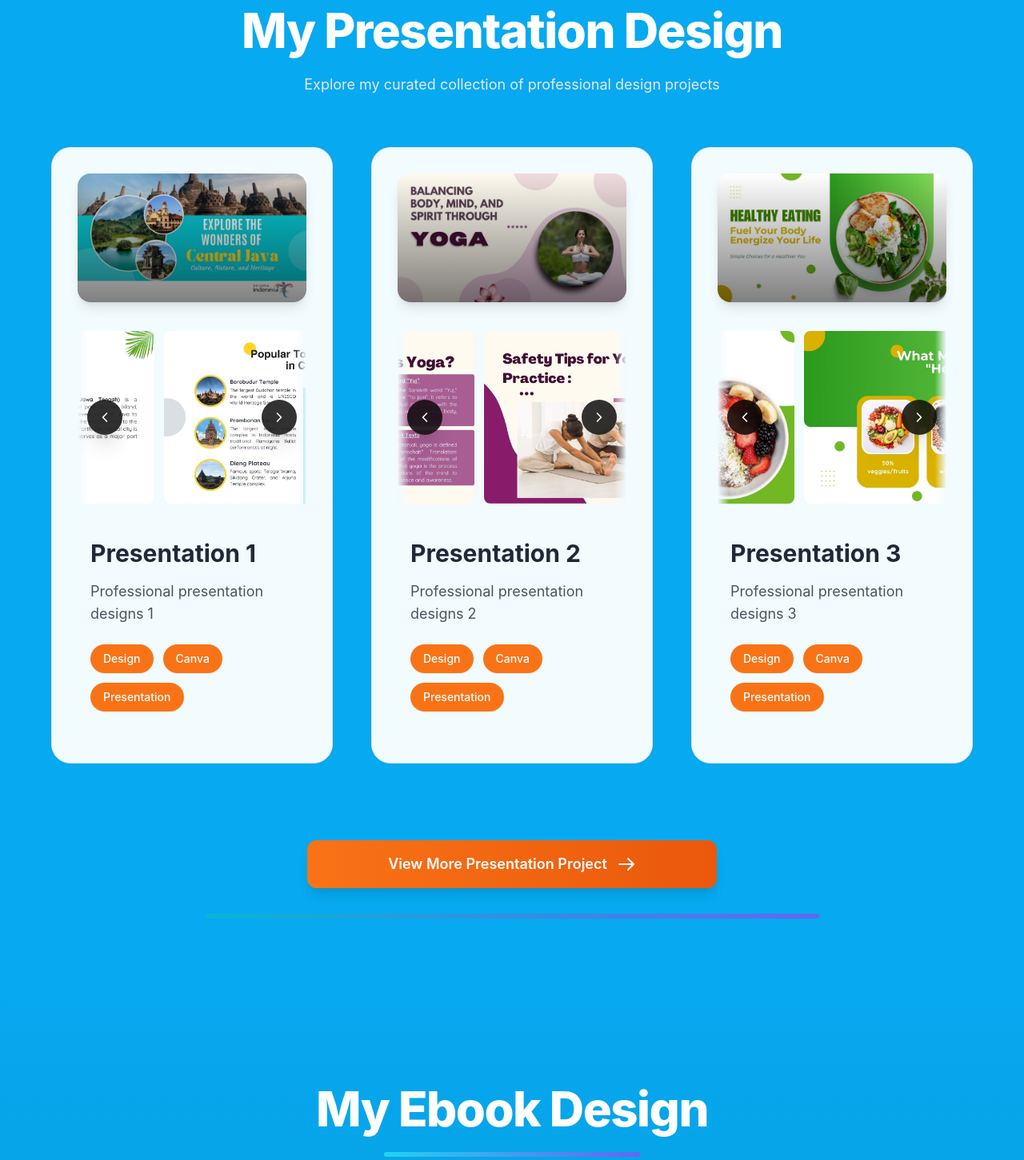
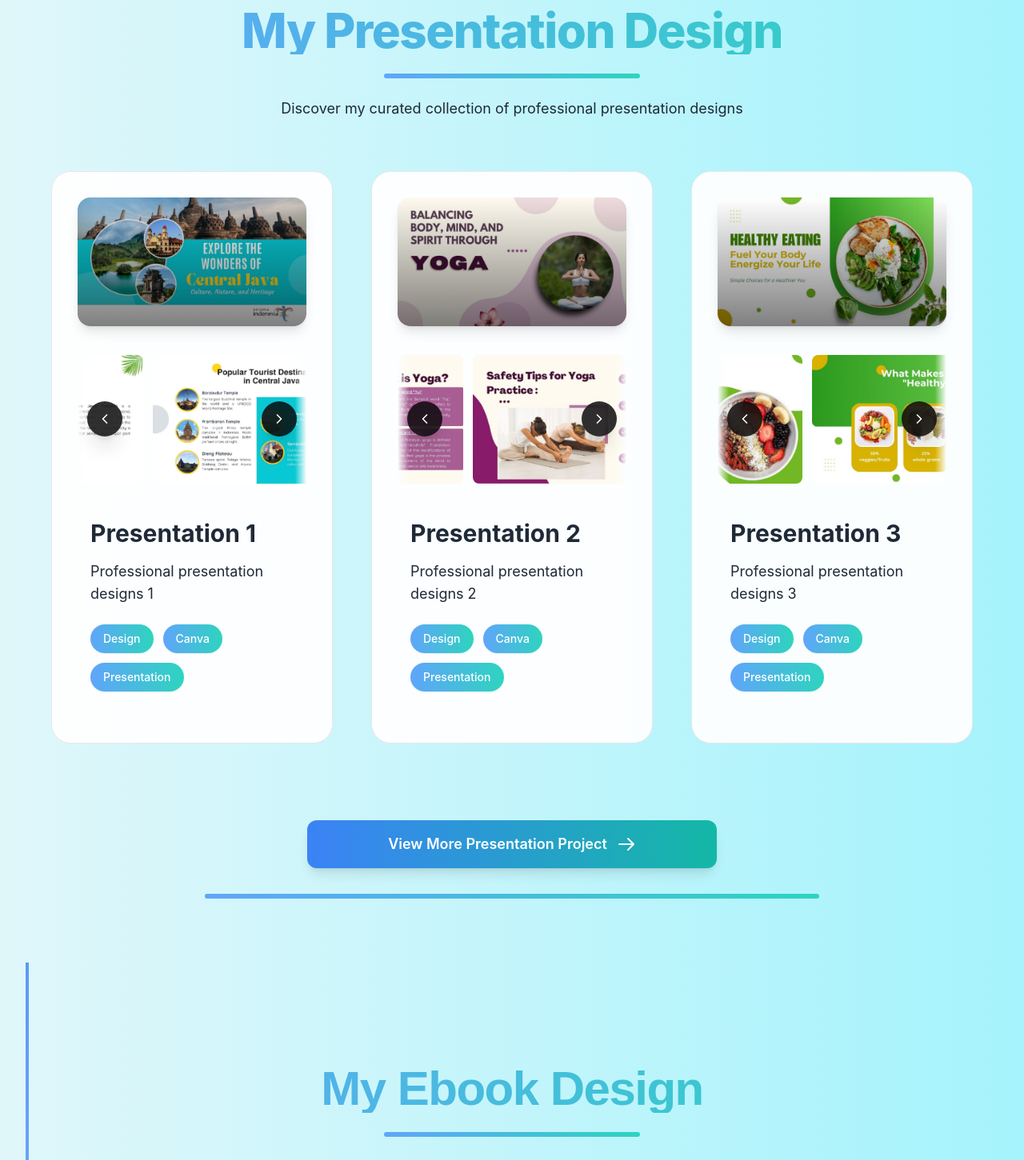
Before and after one commit to sendhi91/justacontent, a React (Create React App) app: page /ebook in a window 1280 px wide. Shown: the part 920-2371 px from the top of the page at 80% size. Built offline with nearby package versions, Linux system fonts and the light colour scheme.

Commit message:
Add files via upload

```diff
--- a/src/components/Project1.jsx
+++ b/src/components/Project1.jsx
@@ -158,13 +158,28 @@ const Projects = () => {
     }
   };
 
+  const pageVariants = {
+    initial: { opacity: 0, x: "100%" },
+    animate: { opacity: 1, x: 0 },
+    exit: { opacity: 0, x: "-100%" },
+  };
+
+  const pageTransition = {
+    duration: 0.5,
+    ease: "easeInOut",
+  };
+
   return (
     <motion.section
-      initial="hidden"
-      animate="visible"
+      variants={pageVariants}
+      initial="initial"
+      animate="animate"
       exit="exit"
+      transition={pageTransition}
       className={`relative overflow-hidden px-6 sm:px-12 md:px-16 pt-32 pb-20 max-w-8xl mx-auto min-h-screen ${
-        darkMode ? 'bg-[#0F8BCC]' : 'bg-[#07A9F0]'
+        darkMode
+          ? 'bg-gradient-to-r from-[#1e3a8a] to-[#5b21b6]'
+          : 'bg-gradient-to-r from-[#e0f7fa] to-[#a5f3fc]'
       }`}
     >
       {/* <audio ref={audioRef} src="/audio/bg-music.mp3" /> */}
@@ -185,11 +200,17 @@ const Projects = () => {
           }
         }}
       >
-        <h2 className="text-5xl sm:text-6xl font-extrabold mb-6 text-white tracking-tight">
+        <h2 className="text-5xl sm:text-6xl font-extrabold mb-6 text-transparent bg-clip-text bg-gradient-to-r from-blue-400 to-teal-400 dark:from-teal-300 dark:to-blue-300 tracking-tight">
           My Presentation Design
         </h2>
-        <p className={`max-w-3xl mx-auto text-lg ${darkMode ? 'text-gray-100' : 'text-gray-200'}`}>
-          Explore my curated collection of professional design projects
+        <motion.div
+          initial={{ scaleX: 0 }}
+          animate={{ scaleX: 1 }}
+          transition={{ duration: 0.8, ease: "easeOut" }}
+          className="h-1.5 bg-gradient-to-r from-blue-400 to-teal-400 rounded-full mx-auto w-1/2 max-w-xs"
+        />
+        <p className={`max-w-3xl mx-auto text-lg mt-6 ${darkMode ? 'text-gray-200' : 'text-gray-800'}`}>
+          Discover my curated collection of professional presentation designs
         </p>
       </motion.div>
 
@@ -199,17 +220,24 @@ const Projects = () => {
             key={project.id}
             variants={itemVariants}
             whileHover="hover"
-            className={`p-8 rounded-3xl border transition-all duration-300 ${
+            className={`p-8 rounded-3xl border transition-all duration-300 relative overflow-hidden ${
               darkMode
-                ? 'bg-gray-800/95 hover:bg-gray-800/100 border-gray-700 hover:border-blue-400'
+                ? 'bg-gray-800/95 hover:bg-gray-800/100 border-gray-700 hover:border-teal-400'
                 : 'bg-white/95 hover:bg-white/100 border-gray-200 hover:border-blue-400'
             }`}
             custom={index}
           >
-            <div className="mb-8">
+            <motion.div
+              className="absolute inset-0 border-4 border-transparent rounded-3xl"
+              whileHover={{
+                borderColor: darkMode ? 'rgba(20, 184, 166, 0.5)' : 'rgba(59, 130, 246, 0.5)',
+                transition: { duration: 0.3 }
+              }}
+            />
+            <div className="mb-8 relative z-10">
               <motion.div
                 whileHover={{ scale: 1.03 }}
-                className="relative w-full aspect-[16/9] rounded-2xl overflow-hidden mb-6 shadow-lg"
+                className="relative w-full max-w-md mx-auto aspect-[16/9] rounded-2xl overflow-hidden mb-6 shadow-lg"
                 transition={{ type: "spring", stiffness: 300 }}
               >
                 <img
@@ -223,6 +251,15 @@ const Projects = () => {
                   }}
                 />
                 <div className={`absolute inset-0 bg-gradient-to-t ${darkMode ? 'from-black/70' : 'from-black/50'} to-transparent`} />
+                <motion.div
+                  className="absolute inset-0 flex items-center justify-center opacity-0 bg-black/50"
+                  whileHover={{ opacity: 1 }}
+                  transition={{ duration: 0.3 }}
+                >
+                  <p className="text-white text-center p-4 text-sm font-medium">
+                    {project.description}
+                  </p>
+                </motion.div>
               </motion.div>
 
               {project.slideshowImages?.length > 0 && (
@@ -253,9 +290,9 @@ const Projects = () => {
                     {[...project.slideshowImages, ...project.slideshowImages].map((img, idx) => (
                       <motion.div
                         key={`${project.id}-${idx}`}
-                        className={`relative aspect-[16/9] w-96 flex-shrink-0 rounded-lg overflow-hidden ${
+                        className={`relative w-full max-w-xs aspect-[16/9] flex-shrink-0 rounded-lg overflow-hidden ${
                           idx % project.slideshowImages.length === (currentSlide[project.id] || 0)
-                            ? 'ring-2 ring-blue-400'
+                            ? 'ring-2 ring-teal-400'
                             : ''
                         }`}
                         whileHover={{ scale: 1.06 }}
@@ -293,11 +330,11 @@ const Projects = () => {
               )}
             </div>
 
-            <div className="px-4">
-              <h3 className={`text-3xl font-bold mb-4 ${darkMode ? 'text-white' : 'text-gray-800'}`}>
+            <div className="px-4 relative z-10">
+              <h3 className={`text-3xl font-bold mb-4 ${darkMode ? 'text-gray-200' : 'text-gray-800'}`}>
                 {project.title}
               </h3>
-              <p className={`mb-6 text-lg ${darkMode ? 'text-gray-200' : 'text-gray-600'}`}>
+              <p className={`mb-6 text-lg ${darkMode ? 'text-gray-200' : 'text-gray-800'}`}>
                 {project.description}
               </p>
 
@@ -306,11 +343,7 @@ const Projects = () => {
                   <motion.span
                     key={tag}
                     whileHover={{ scale: 1.12 }}
-                    className={`px-4 py-2 rounded-full text-sm font-medium ${
-                      darkMode
-                        ? 'bg-orange-500 text-white hover:bg-blue-500 hover:text-white'
-                        : 'bg-orange-500 text-white hover:bg-blue-500 hover:text-white'
-                    } transition-colors shadow-sm`}
+                    className={`px-4 py-2 rounded-full text-sm font-medium bg-gradient-to-r from-blue-400 to-teal-400 hover:from-blue-500 hover:to-teal-500 text-white transition-colors shadow-sm`}
                   >
                     {tag}
                   </motion.span>
@@ -330,11 +363,11 @@ const Projects = () => {
             onClick={handleViewProject}
             whileHover={{
               scale: 1.06,
-              boxShadow: '0 0 20px rgba(72, 187, 120, 0.7)'
+              boxShadow: '0 0 20px rgba(20, 184, 166, 0.7)'
             }}
             whileTap={{ scale: 0.97 }}
             transition={{ type: 'spring', stiffness: 250, damping: 15 }}
-            className="w-full max-w-lg mx-auto py-4 px-8 bg-gradient-to-r from-orange-500 to-orange-600 hover:from-green-500 hover:to-green-600 text-white font-semibold rounded-xl flex items-center justify-center gap-3 transition-all duration-300 shadow-lg"
+            className="w-full max-w-lg mx-auto py-4 px-8 bg-gradient-to-r from-blue-500 to-teal-500 hover:from-blue-600 hover:to-teal-600 text-white font-semibold rounded-xl flex items-center justify-center gap-3 transition-all duration-300 shadow-lg"
             aria-label="View Presentation Project"
           >
             <span className="text-lg">View More Presentation Project</span>
@@ -346,7 +379,7 @@ const Projects = () => {
             initial={{ opacity: 0, scaleX: 0 }}
             animate={{ opacity: 1, scaleX: 1 }}
             transition={{ duration: 0.5, delay: 0.7 }}
-            className="mt-8 h-1.5 bg-gradient-to-r from-cyan-500 to-indigo-500 rounded-full mx-auto w-4/5 sm:w-2/3"
+            className="mt-8 h-1.5 bg-gradient-to-r from-blue-400 to-teal-400 rounded-full mx-auto w-4/5 sm:w-2/3"
           />
         </motion.div>
       </motion.div>
--- a/src/components/Project2.jsx
+++ b/src/components/Project2.jsx
@@ -184,6 +184,18 @@ const Projects = () => {
     ease: "easeInOut",
   };
 
+  // Floating elements for background effect
+  const floatingElements = Array.from({ length: 8 }).map((_, i) => ({
+    id: i,
+    x: Math.random() * 100,
+    delay: Math.random() * 5,
+    duration: 10 + Math.random() * 10,
+    size: 10 + Math.random() * 20,
+    yStart: -50 - Math.random() * 100,
+    yEnd: window.innerHeight + 50,
+    shape: ['circle', 'star', 'triangle'][Math.floor(Math.random() * 3)],
+  }));
+
   return (
     <motion.section
       variants={pageVariants}
@@ -193,11 +205,69 @@ const Projects = () => {
       transition={pageTransition}
       className={`relative overflow-hidden px-6 sm:px-12 md:px-16 pt-32 pb-20 max-w-8xl mx-auto min-h-screen ${
         darkMode
-          ? 'bg-gradient-to-b from-[#0F8BCC] to-[#0A5A8A]'
-          : 'bg-gradient-to-b from-[#07A9F0] to-[#0582B8]'
+          ? 'bg-gradient-to-r from-[#1e3a8a] to-[#5b21b6]'
+          : 'bg-gradient-to-r from-[#e0f7fa] to-[#a5f3fc]'
       }`}
     >
       {/* <audio ref={audioRef} src="/audio/bg-music.mp3" /> */}
+
+      {/* Left Marker Line */}
+      <motion.div
+        className="absolute left-0 md:left-8 top-0 h-full w-1 animate-pulse"
+        style={{
+          background: darkMode
+            ? 'linear-gradient(to bottom, #14b8a6, rgba(20,184,166,0.3))'
+            : 'linear-gradient(to bottom, #3b82f6, rgba(59,130,246,0.3))',
+        }}
+        initial={{ scaleY: 0 }}
+        animate={{
+          scaleY: 1,
+          transition: { delay: 0.3, duration: 1.2, ease: 'easeOut' },
+        }}
+      />
+
+      {/* Floating Elements */}
+      {floatingElements.map((element) => (
+        <motion.div
+          key={element.id}
+          className={`absolute ${darkMode ? 'text-teal-300' : 'text-blue-300'} z-0`}
+          style={{
+            left: `${element.x}%`,
+            top: `${element.yStart}px`,
+            width: `${element.size}px`,
+            height: `${element.size}px`,
+            opacity: 0.3,
+          }}
+          animate={{
+            y: [element.yStart, element.yEnd],
+            opacity: [0.3, 0.7, 0.3],
+            rotate: 360,
+          }}
+          transition={{
+            delay: element.delay,
+            duration: element.duration,
+            repeat: Infinity,
+            repeatType: 'loop',
+            ease: 'easeInOut',
+          }}
+        >
+          {element.shape === 'circle' && (
+            <svg viewBox="0 0 24 24" fill="currentColor">
+              <circle cx="12" cy="12" r="12" />
+            </svg>
+          )}
+          {element.shape === 'star' && (
+            <svg viewBox="0 0 24 24" fill="currentColor">
+              <path d="M12 2l3.09 6.26L22 9.27l-5 4.87 1.18 6.88L12 17.77l-6.18 3.25L7 14.14 2 9.27l6.91-1.01L12 2z" />
+            </svg>
+          )}
+          {element.shape === 'triangle' && (
+            <svg viewBox="0 0 24 24" fill="currentColor">
+              <path d="M12 4L4 20h16L12 4z" />
+            </svg>
+          )}
+        </motion.div>
+      ))}
 
       <motion.div
         className="mb-16 text-center relative z-10"
@@ -215,16 +285,16 @@ const Projects = () => {
           }
         }}
       >
-        <h2 className="text-5xl sm:text-6xl font-extrabold mb-6 text-white tracking-tight">
+        <h2 className="text-5xl sm:text-6xl font-extrabold mb-6 text-transparent bg-clip-text bg-gradient-to-r from-blue-400 to-teal-400 dark:from-teal-300 dark:to-blue-300 tracking-tight font-poppins">
           My Ebook Design
         </h2>
         <motion.div
           initial={{ scaleX: 0 }}
           animate={{ scaleX: 1 }}
           transition={{ duration: 0.8, ease: "easeOut" }}
-          className="h-1.5 bg-gradient-to-r from-cyan-400 to-indigo-500 rounded-full mx-auto w-1/2 max-w-xs"
+          className="h-1.5 bg-gradient-to-r from-blue-400 to-teal-400 rounded-full mx-auto w-1/2 max-w-xs"
         />
-        <p className={`max-w-3xl mx-auto text-lg mt-6 ${darkMode ? 'text-gray-100' : 'text-gray-200'}`}>
+        <p className={`max-w-3xl mx-auto text-lg mt-6 font-poppins ${darkMode ? 'text-gray-200' : 'text-gray-800'}`}>
           Discover my curated collection of professional eBook designs
         </p>
       </motion.div>
@@ -235,9 +305,9 @@ const Projects = () => {
             key={project.id}
             variants={itemVariants}
             whileHover="hover"
-            className={`p-8 rounded-3xl border transition-all duration-300 relative overflow-hidden ${
+            className={`p-8 rounded-3xl border transition-all duration-300 relative overflow-hidden backdrop-blur-sm ${
               darkMode
-                ? 'bg-gray-800/95 hover:bg-gray-800/100 border-gray-700 hover:border-blue-400'
+                ? 'bg-gray-800/95 hover:bg-gray-800/100 border-gray-700 hover:border-teal-400'
                 : 'bg-white/95 hover:bg-white/100 border-gray-200 hover:border-blue-400'
             }`}
             custom={index}
@@ -245,13 +315,21 @@ const Projects = () => {
             <motion.div
               className="absolute inset-0 border-4 border-transparent rounded-3xl"
               whileHover={{
-                borderColor: darkMode ? 'rgba(59, 130, 246, 0.5)' : 'rgba(59, 130, 246, 0.7)',
+                borderColor: darkMode ? 'rgba(20, 184, 166, 0.5)' : 'rgba(59, 130, 246, 0.5)',
                 transition: { duration: 0.3 }
               }}
             />
             <div className="mb-8 relative z-10">
               <motion.div
                 whileHover={{ scale: 1.03 }}
+                animate={{
+                  scale: [1, 1.02, 1, 1.03, 1],
+                  transition: {
+                    duration: 3,
+                    repeat: Infinity,
+                    ease: 'easeInOut',
+                  },
+                }}
                 className="relative w-full max-w-md mx-auto aspect-[148/210] rounded-2xl overflow-hidden mb-6 shadow-lg"
                 transition={{ type: "spring", stiffness: 300 }}
               >
@@ -271,7 +349,7 @@ const Projects = () => {
                   whileHover={{ opacity: 1 }}
                   transition={{ duration: 0.3 }}
                 >
-                  <p className="text-white text-center p-4 text-sm font-medium">
+                  <p className="text-white text-center p-4 text-sm font-medium font-poppins">
                     {project.description}
                   </p>
                 </motion.div>
@@ -307,7 +385,7 @@ const Projects = () => {
                         key={`${project.id}-${idx}`}
                         className={`relative w-full max-w-xs aspect-[148/210] flex-shrink-0 rounded-lg overflow-hidden ${
                           idx % project.slideshowImages.length === (currentSlide[project.id] || 0)
-                            ? 'ring-2 ring-blue-400'
+                            ? 'ring-2 ring-teal-400'
                             : ''
                         }`}
                         whileHover={{ scale: 1.06 }}
@@ -318,8 +396,8 @@ const Projects = () => {
                           className="w-full h-full object-contain bg-gray-100"
                           loading="lazy"
                           onError={(e) => {
-    e.target.onerror = null; // Prevent infinite loop if placeholder also fails
-    e.target.src = project.placeholder; // Set fallback image
+                            e.target.onerror = null;
+                            e.target.src = project.placeholder;
                           }}
                         />
                         {idx % project.slideshowImages.length === (currentSlide[project.id] || 0) && (
@@ -346,10 +424,10 @@ const Projects = () => {
             </div>
 
             <div className="px-4 relative z-10">
-              <h3 className={`text-3xl font-bold mb-4 ${darkMode ? 'text-white' : 'text-gray-800'}`}>
+              <h3 className={`text-3xl font-bold mb-4 font-poppins ${darkMode ? 'text-gray-200' : 'text-gray-800'}`}>
                 {project.title}
               </h3>
-              <p className={`mb-6 text-lg ${darkMode ? 'text-gray-200' : 'text-gray-600'}`}>
+              <p className={`mb-6 text-lg font-poppins ${darkMode ? 'text-gray-200' : 'text-gray-800'}`}>
                 {project.description}
               </p>
 
@@ -358,11 +436,7 @@ const Projects = () => {
                   <motion.span
                     key={tag}
                     whileHover={{ scale: 1.12 }}
-                    className={`px-4 py-2 rounded-full text-sm font-medium ${
-                      darkMode
-                        ? 'bg-orange-500 text-white hover:bg-blue-500 hover:text-white'
-                        : 'bg-orange-500 text-white hover:bg-blue-500 hover:text-white'
-                    } transition-colors shadow-sm`}
+                    className={`px-4 py-2 rounded-full text-sm font-medium font-poppins bg-gradient-to-r from-blue-400 to-teal-400 hover:from-blue-500 hover:to-teal-500 text-white transition-colors shadow-sm`}
                   >
                     {tag}
                   </motion.span>
@@ -382,11 +456,11 @@ const Projects = () => {
             onClick={handleViewProject}
             whileHover={{
               scale: 1.06,
-              boxShadow: '0 0 20px rgba(72, 187, 120, 0.7)'
+              boxShadow: '0 0 20px rgba(20, 184, 166, 0.7)'
             }}
             whileTap={{ scale: 0.97 }}
             transition={{ type: 'spring', stiffness: 250, damping: 15 }}
-            className="w-full max-w-lg mx-auto py-4 px-8 bg-gradient-to-r from-orange-500 to-orange-600 hover:from-green-500 hover:to-green-600 text-white font-semibold rounded-xl flex items-center justify-center gap-3 transition-all duration-300 shadow-lg"
+            className="w-full max-w-lg mx-auto py-4 px-8 bg-gradient-to-r from-blue-500 to-teal-500 hover:from-blue-600 hover:to-teal-600 text-white font-semibold rounded-xl flex items-center justify-center gap-3 transition-all duration-300 shadow-lg font-poppins"
             aria-label="View Ebook Project"
           >
             <span className="text-lg">View More Ebook Project</span>
@@ -398,7 +472,7 @@ const Projects = () => {
             initial={{ opacity: 0, scaleX: 0 }}
             animate={{ opacity: 1, scaleX: 1 }}
             transition={{ duration: 0.5, delay: 0.7 }}
-            className="mt-8 h-1.5 bg-gradient-to-r from-cyan-400 to-indigo-500 rounded-full mx-auto w-4/5 sm:w-2/3"
+            className="mt-8 h-1.5 bg-gradient-to-r from-blue-400 to-teal-400 rounded-full mx-auto w-4/5 sm:w-2/3"
           />
         </motion.div>
       </motion.div>
```
Lines whose indentation alone changed are shown as unchanged.
